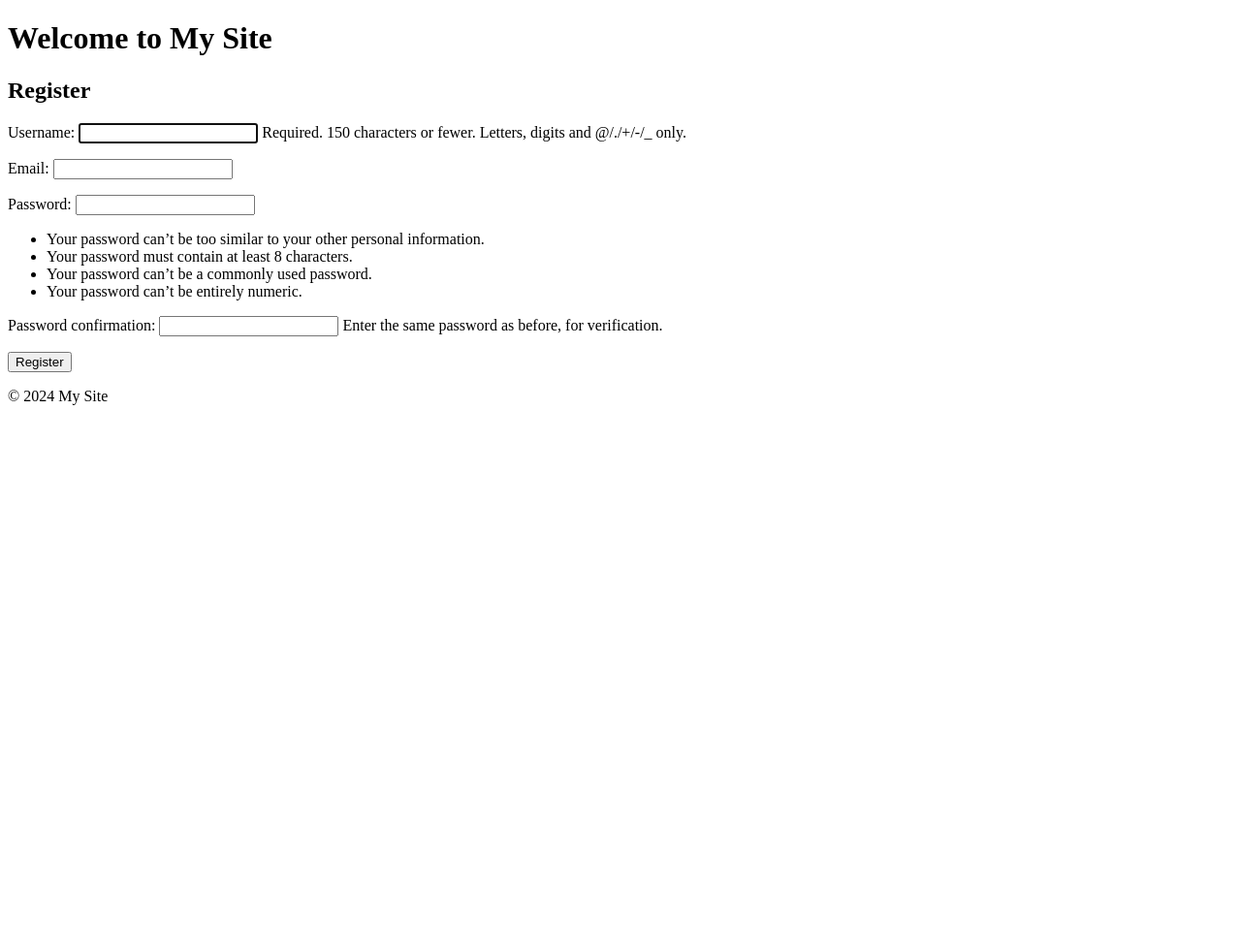
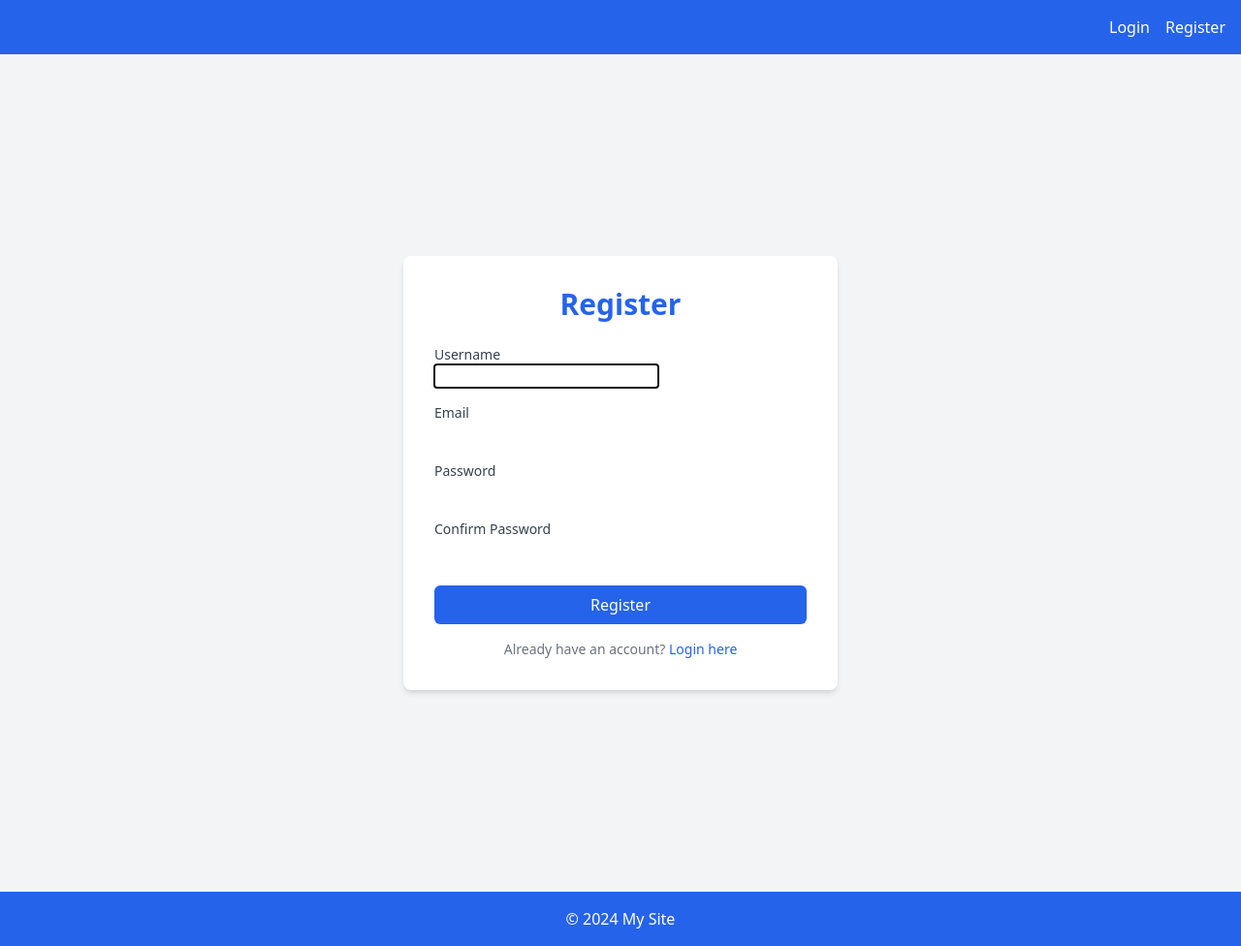
Before and after one commit to CS2340-Team-36/atlanta_food_finder, a Django app: page /accounts/register/ in a window 1280 px wide. Shown: the whole page at 97% size. Before the commit the page ends 418 px from the top, so only its background shows below. Run offline with Django 5.2, Linux system fonts and the light colour scheme; some libraries are stand-ins or nearby versions.

Commit message:
added frontend for user auth

```diff
--- a/atlanta_food_finder/settings.py
+++ b/atlanta_food_finder/settings.py
@@ -28,6 +28,7 @@
 
 GOOGLE_API_KEY = 'AIzaSyDe39jHRou9FyAwtXDmqtMG2WglTXs7IkA'
 
+# LOGOUT_REDIRECT_URL = '/logged_out/'
 
 # Application definition
 
--- a/user_accounts/templates/user_accounts/base_generic.html
+++ b/user_accounts/templates/user_accounts/base_generic.html
@@ -1,19 +1,35 @@
 <!DOCTYPE html>
-<html>
+<html lang="en">
 <head>
+    <meta charset="UTF-8">
+    <meta name="viewport" content="width=device-width, initial-scale=1.0">
     <title>{% block title %}My Site{% endblock %}</title>
+    <script src="https://cdn.tailwindcss.com"></script>
 </head>
-<body>
-    <header>
-        <h1>Welcome to My Site</h1>
+<body class="bg-gray-100">
+
+    <header class="bg-blue-600 text-white p-4">
+        <nav class="container mx-auto">
+            <ul class="flex justify-end space-x-4">
+                <li><a href="{% url 'login' %}" class="hover:underline">Login</a></li>
+                <li><a href="{% url 'register' %}" class="hover:underline">Register</a></li>
+                {% if user.is_authenticated %}
+                    <li><a href="{% url 'logout' %}" class="hover:underline">Logout</a></li>
+                    <li><a href="{% url 'home' %}" class="hover:underline">Home</a></li>
+                {% endif %}
+            </ul>
+        </nav>
     </header>
-    <div class="content">
+
+    <div class="container mx-auto mt-8">
         {% block content %}
-        <!-- Child template content goes here -->
+        <!-- This will be replaced by the child template's content -->
         {% endblock %}
     </div>
-    <footer>
+
+    <footer class="bg-blue-600 text-white p-4 text-center mt-8">
         <p>&copy; 2024 My Site</p>
     </footer>
+
 </body>
 </html>
--- a/user_accounts/templates/user_accounts/register.html
+++ b/user_accounts/templates/user_accounts/register.html
@@ -1,10 +1,47 @@
 {% extends "user_accounts/base_generic.html" %}
 
 {% block content %}
-    <h2>Register</h2>
-    <form method="POST">
-        {% csrf_token %}
-        {{ form.as_p }}
-        <button type="submit">Register</button>
-    </form>
+<div class="min-h-screen flex items-center justify-center bg-gray-100">
+    <div class="max-w-md w-full bg-white shadow-md rounded-lg p-8">
+        <h2 class="text-3xl font-bold text-center text-blue-600">Register</h2>
+
+        <form method="POST" class="space-y-6 mt-6">
+            {% csrf_token %}
+            <div class="space-y-4">
+                <!-- Username Field -->
+                <div>
+                    <label class="block text-sm font-medium text-gray-700">Username</label>
+                    {{ form.username }}
+                </div>
+
+                <!-- Email Field -->
+                <div>
+                    <label class="block text-sm font-medium text-gray-700">Email</label>
+                    {{ form.email }}
+                </div>
+
+                <!-- Password Fields -->
+                <div>
+                    <label class="block text-sm font-medium text-gray-700">Password</label>
+                    {{ form.password1 }}
+                </div>
+                <div>
+                    <label class="block text-sm font-medium text-gray-700">Confirm Password</label>
+                    {{ form.password2 }}
+                </div>
+            </div>
+
+            <!-- Submit Button -->
+            <div>
+                <button type="submit"
+                    class="w-full bg-blue-600 text-white py-2 rounded-md hover:bg-blue-700 focus:outline-none focus:ring-2 focus:ring-offset-2 focus:ring-blue-500">Register</button>
+            </div>
+        </form>
+
+        <p class="text-center text-sm text-gray-500 mt-4">
+            Already have an account?
+            <a href="{% url 'login' %}" class="text-blue-600 hover:underline">Login here</a>
+        </p>
+    </div>
+</div>
 {% endblock %}
--- a/user_accounts/urls.py
+++ b/user_accounts/urls.py
@@ -7,9 +7,10 @@
     path('login/', views.login_view, name='login'),
     path('logout/', views.logout_view, name='logout'),
     path('home/', views.home, name='home'),
-    path('password_reset/', auth_views.PasswordResetView.as_view(), name='password_reset'),
-    path('password_reset/done/', auth_views.PasswordResetDoneView.as_view(), name='password_reset_done'),
-    path('reset/<uidb64>/<token>/', auth_views.PasswordResetConfirmView.as_view(), name='password_reset_confirm'),
-    path('reset/done/', auth_views.PasswordResetCompleteView.as_view(), name='password_reset_complete'),
+    path('logged_out/', views.logged_out_view, name='logged_out'),
+    path('password_reset/', views.CustomPasswordResetView.as_view(), name='password_reset'),
+    path('password_reset/done/', views.CustomPasswordResetDoneView.as_view(), name='password_reset_done'),
+    path('reset/<uidb64>/<token>/', views.CustomPasswordResetConfirmView.as_view(), name='password_reset_confirm'),
+    path('reset/done/', views.CustomPasswordResetCompleteView.as_view(), name='password_reset_complete'),
 
 ]
--- a/user_accounts/views.py
+++ b/user_accounts/views.py
@@ -1,8 +1,10 @@
 from django.shortcuts import render, redirect
 from django.contrib.auth import login, authenticate
+from django.contrib.auth import views as auth_views
 from django.contrib.auth.forms import AuthenticationForm
 from django.contrib.auth import logout as auth_logout
 from .forms import UserRegisterForm
+from django.urls import reverse_lazy
 
 def register(request):
     if request.method == 'POST':
@@ -34,8 +36,27 @@
     return render(request, 'user_accounts/login.html', {'form' : form})
 
 def logout_view(request):
-    auth_logout(request)
+    if request.method == 'POST':
+        auth_logout(request)
+        return redirect('logged_out')
     return render(request, 'user_accounts/logout.html')
+
+def logged_out_view(request):
+    return render(request, 'user_accounts/logged_out.html')
 
 def home(request):
     return render(request, 'user_accounts/home.html')
+
+class CustomPasswordResetView(auth_views.PasswordResetView):
+    template_name = 'registration/password_reset_form.html'
+    success_url = reverse_lazy('password_reset_done')
+
+class CustomPasswordResetDoneView(auth_views.PasswordResetDoneView):
+    template_name = 'registration/password_reset_done.html'
+
+class CustomPasswordResetConfirmView(auth_views.PasswordResetConfirmView):
+    template_name = 'registration/password_reset_confirm.html'
+    success_url = reverse_lazy('password_reset_complete')
+
+class CustomPasswordResetCompleteView(auth_views.PasswordResetCompleteView):
+    template_name = 'registration/password_reset_complete.html'
```
Also changed, not shown: user_accounts/templates/registration/base_generic.html (added, +19 -0 lines), user_accounts/templates/user_accounts/logged_out.html (added, +15 -0 lines), user_accounts/templates/user_accounts/login.html (+34 -8 lines), user_accounts/templates/user_accounts/logout.html (+14 -2 lines).
